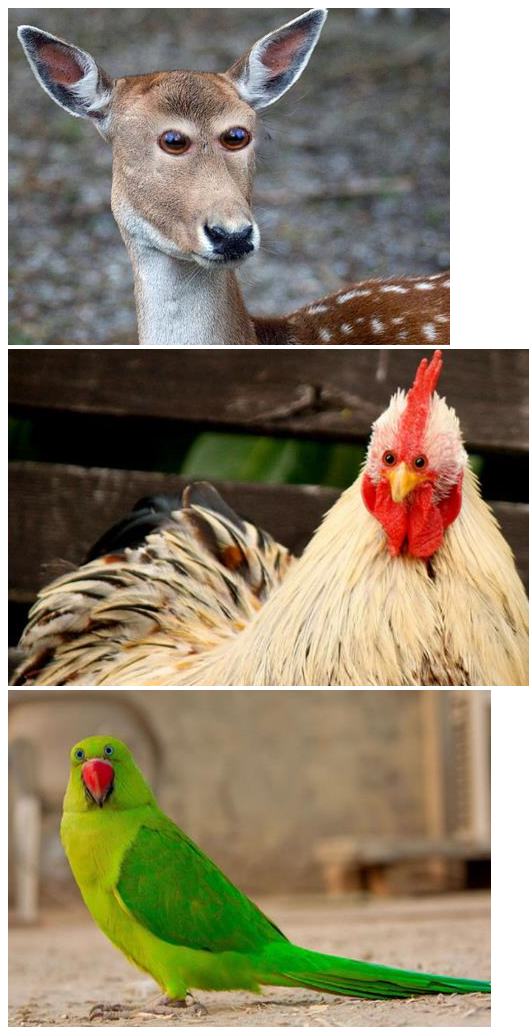
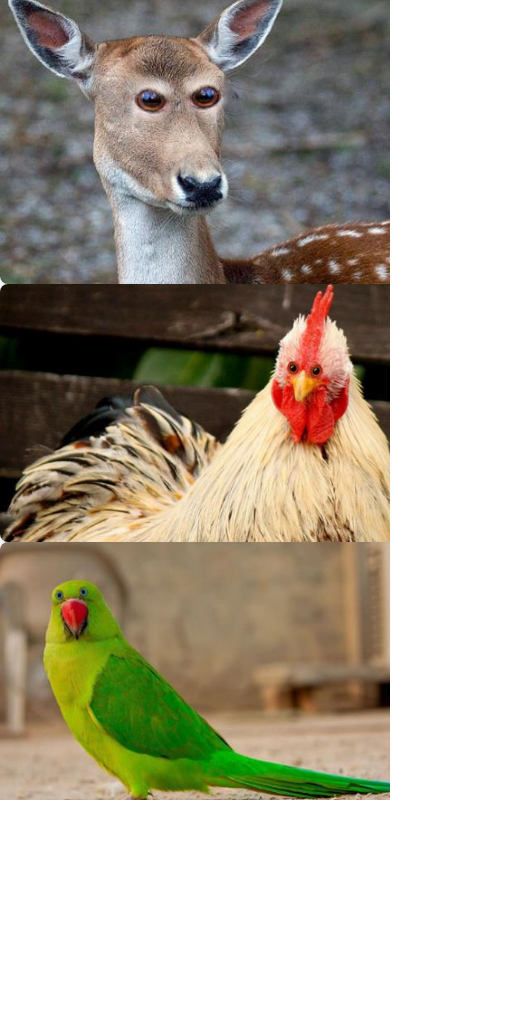
Before and after one commit to pavelvon76/zskotlarskar8, a plain HTML site: page MyToonz/main.html in a window 390 px wide. Shown: the whole page, 529 px wide, since content can reach past the window. After the commit the page ends 844 px from the top, so only its background shows below. Drawn offline with Linux system fonts and the light colour scheme.

Commit message:
MyToonz02

```diff
--- a/MyToonz/code.js
+++ b/MyToonz/code.js
@@ -4,7 +4,7 @@ const webtoonContainer = document.getElementById('webtoon-container');
 const images = [
     'image1.jpg',
     'image2.jpg',
-    'image3.jpg',
+    'image3.jpg'
     // ... další obrázky
 ];
 
--- a/MyToonz/main.html
+++ b/MyToonz/main.html
@@ -3,6 +3,7 @@
 <head>
     <meta charset="UTF-8">
     <meta name="viewport" content="width=device-width, initial-scale=1.0">
+    <link rel="stylesheet" href="style.css">
     <link rel="stylesheet" href="https://fonts.googleapis.com/css?family=Roboto:300,400,500,700&display=swap">
     <title>Webtoon Reader</title>
 </head>
--- a/MyToonz/style.css
+++ b/MyToonz/style.css
@@ -6,7 +6,7 @@ body {
 }
 
 #webtoon-container {
-    height: 100vh;
+    height: 800px;
     overflow: hidden;
     display: flex;
     flex-direction: column;
@@ -19,20 +19,16 @@ img {
     display: block;
     margin: 0 auto; /* Upustíme od mezery mezi obrázky */
     max-width: 800px;
-    width: 100%;
+    width: 400px;
     height: auto;
     border-radius: 8px;
     box-shadow: 0 4px 8px rgba(0, 0, 0, 0.1);
     transition: transform 0.3s ease-in-out, box-shadow 0.3s ease-in-out;
 }
 
-img:hover {
-    transform: scale(1.05);
-    box-shadow: 0 8px 16px rgba(0, 0, 0, 0.2);
-}
 
 @media screen and (max-width: 800px) {
     img {
-        margin-bottom: 16px; /* Přidáme spodní mezery pro responsivní zobrazení */
+        margin-bottom: 0px; /* Přidáme spodní mezery pro responsivní zobrazení */
     }
 }
```
